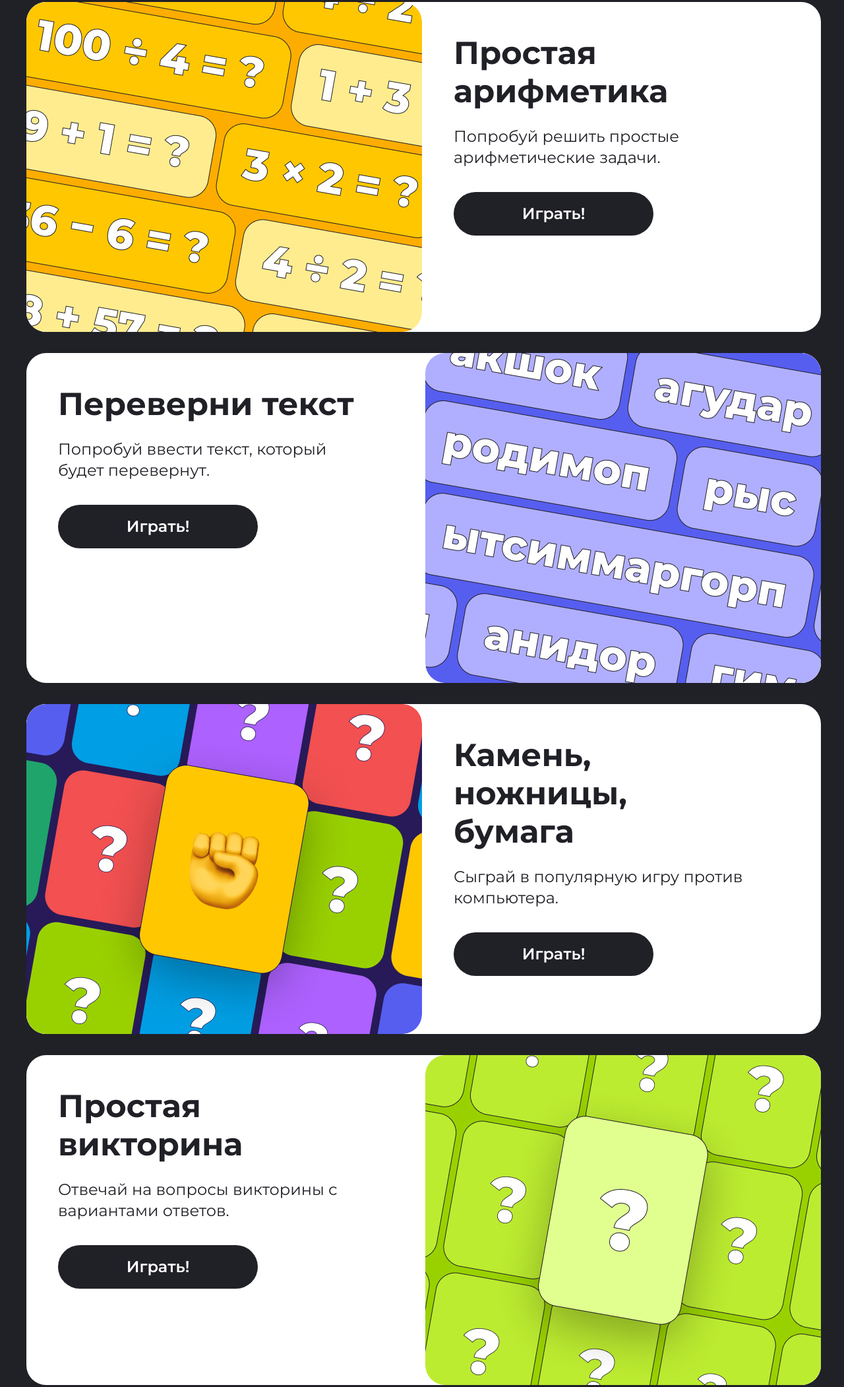
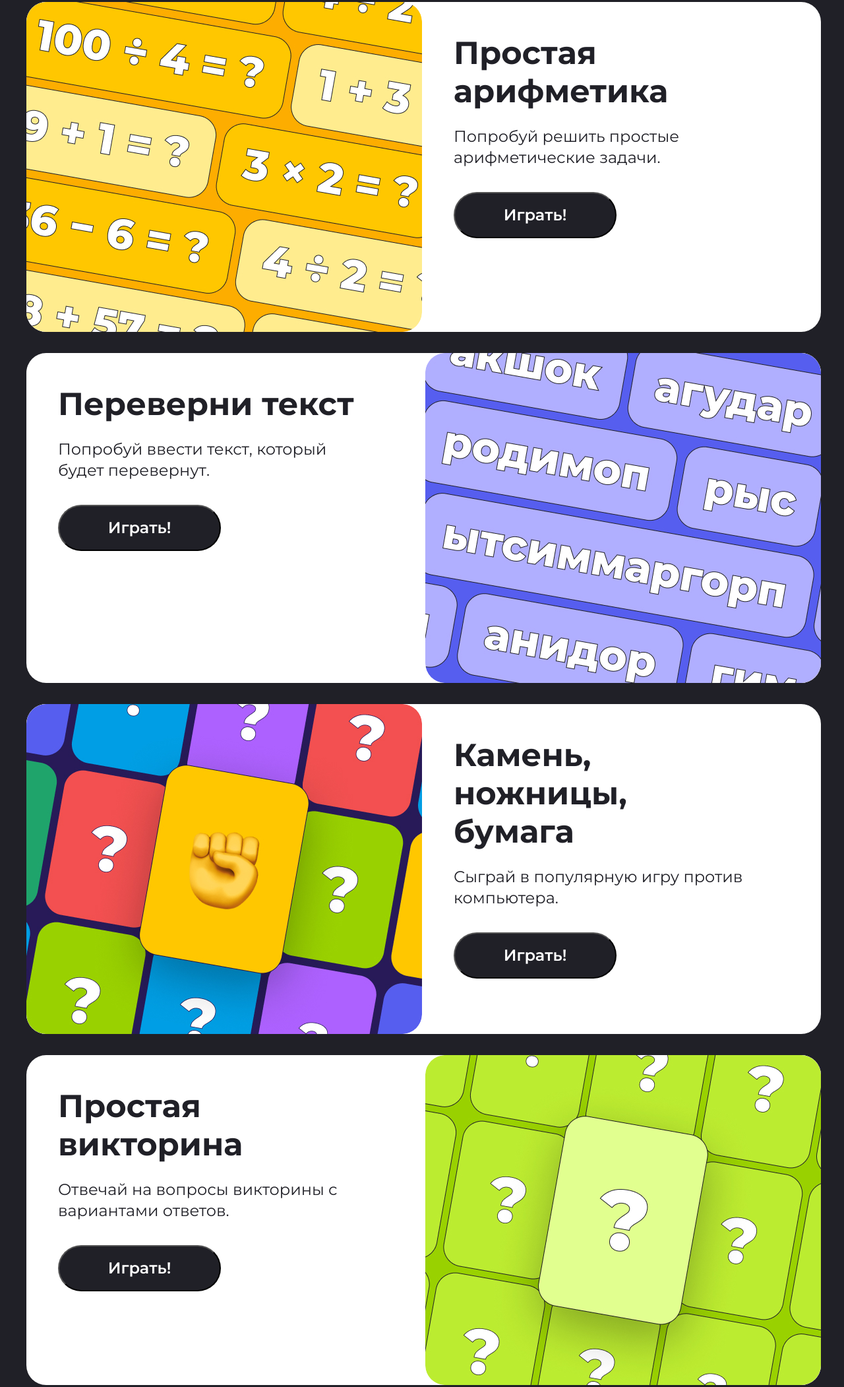
Before and after one commit to Anton2904/2-nd-course-hw, a plain HTML site: page index.html in a window 1280 px wide. Shown: the part 2997-5099 px from the top of the page at 66% size. Drawn offline with Linux system fonts and the light colour scheme.

Commit message:
Поправил скролл при запуске игр, и конфликт переменных

```diff
--- a/hw-8.js
+++ b/hw-8.js
@@ -31,14 +31,14 @@ function filter(array, ruleFunction) {
 
 console.log(filter([3, -4, 1, 9], isPositive));
 
-const people = [
+const peoples = [
    {name: 'Глеб', gender: 'male'},
    {name: 'Анна', gender: 'female'},
    {name: 'Олег', gender: 'male'},
    {name: 'Оксана', gender: 'female'}
 ];
 
-console.log(filter(people, isMale));
+console.log(filter(peoples, isMale));
 
 
 // 3 Задание
--- a/index.html
+++ b/index.html
@@ -157,7 +157,7 @@
             <div class="mini-games__info">
                 <h2 class="mini-games__info-heading" id="guessTheNumber">Угадай число</h2>
                 <p class="mini-games__info-description">Попробуй угадать случайное число от 1 до 100.</p>
-                <a href="#" class="mini-games__button" onclick="guessTheNumber()">Играть!</a>
+                <button class="mini-games__button" onclick="guessTheNumber()">Играть!</button>
             </div>
             <img src="images/mini-games-guess-the-number.jpg" alt="Угадай число" class="mini-games__image">
         </article>
@@ -168,7 +168,7 @@
             <div class="mini-games__info">
                 <h2 class="mini-games__info-heading" id="simpleArithmetic">Простая арифметика</h2>
                 <p class="mini-games__info-description">Попробуй решить простые арифметические задачи.</p>
-                <a href="" class="mini-games__button" onclick="playSimpleArithmetic()">Играть!</a>
+                <button class="mini-games__button" onclick="playSimpleArithmetic()">Играть!</button>
             </div>
         </article>
 
@@ -177,7 +177,7 @@
             <div class="mini-games__info">
                 <h2 class="mini-games__info-heading" id="flipTheText">Переверни текст</h2>
                 <p class="mini-games__info-description">Попробуй ввести текст, который будет перевернут.</p>
-                <a href="" class="mini-games__button" onclick="playFlipTheText()">Играть!</a>
+                <button class="mini-games__button" onclick="playFlipTheText()">Играть!</button>
             </div>
             <img src="images/mini-games-flip-the-text.jpg" alt="Переверни текст" class="mini-games__image">
         </article>
@@ -188,7 +188,7 @@
             <div class="mini-games__info">
                 <h2 class="mini-games__info-heading" id="rockPaperScissors">Камень, ножницы, бумага</h2>
                 <p class="mini-games__info-description">Сыграй в популярную игру против компьютера.</p>
-                <a href="" class="mini-games__button" onclick="playRockPaperScissors()" >Играть!</a>
+                <button class="mini-games__button" onclick="playRockPaperScissors()" >Играть!</button>
             </div>
         </article>
 
@@ -197,7 +197,7 @@
             <div class="mini-games__info">
                 <h2 class="mini-games__info-heading" id="simpleQuiz">Простая викторина</h2>
                 <p class="mini-games__info-description">Отвечай на вопросы викторины с вариантами ответов.</p>
-                <a href="" class="mini-games__button" onclick="playSimpleQuiz()">Играть!</a>
+                <button class="mini-games__button" onclick="playSimpleQuiz()">Играть!</button>
             </div>
             <img src="images/mini-games-simple-quiz.jpg" alt="Простая викторина" class="mini-games__image">
         </article>
@@ -208,7 +208,7 @@
             <div class="mini-games__info">
                 <h2 class="mini-games__info-heading" id="randomColorGenerator">Генератор случайных цветов</h2>
                 <p class="mini-games__info-description">Игра, в которой при клике на кнопку фон страницы меняется на случайный.</p>
-                <a href="#" class="mini-games__button">Играть!</a>
+                <button class="mini-games__button">Играть!</button>
             </div>
         </article>
     </section>
```
